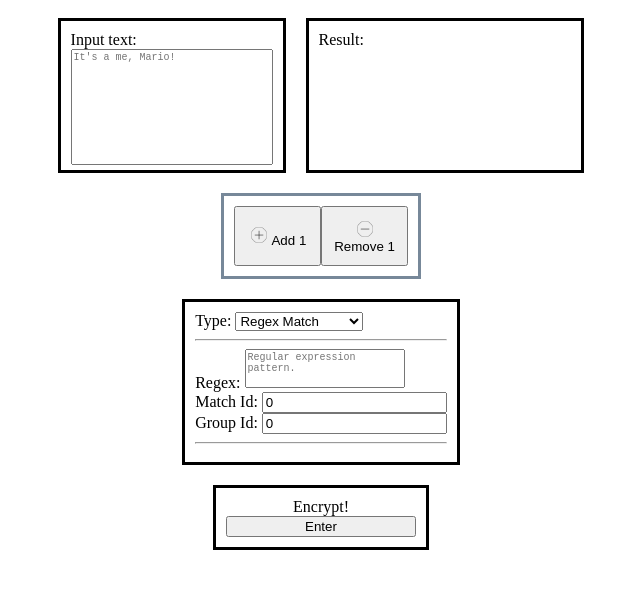
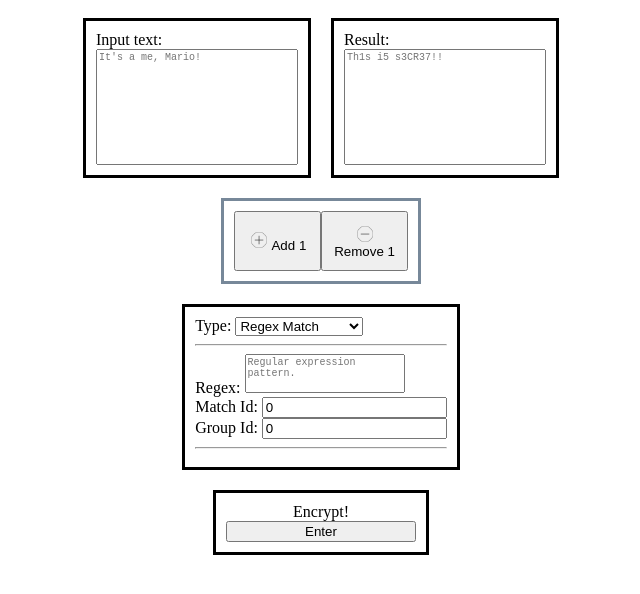
Before and after one commit to MarioChao/web_apps, a plain HTML site: page encryptions/index.html in a window 1280 px wide. Shown: the whole page, without its empty margins (319-959 px from the left). Drawn offline with Linux system fonts and the light colour scheme.

Commit message:
Changed result to a textarea

```diff
--- a/encryptions/index.html
+++ b/encryptions/index.html
@@ -24,7 +24,7 @@
         <!-- Input / Output -->
         <div class="flex-container">
             <!-- Input -->
-            <div style="padding-bottom: 5px;">
+            <div>
                 <!-- Text Input -->
                 <label for="start-input-text">Input text:</label>
                 <br>
@@ -33,11 +33,11 @@
             </div>
 
             <!-- Output -->
-            <!--  overflow solution: stack-overflow 11599859 -->
-            <div style="width: 20%; overflow-wrap: break-word;">
-                <span>Result:</span>
+            <div>
+                <!-- Text Output -->
+                <label for="final-output-result">Result:</label>
                 <br>
-                <span id="final-output-result"></span>
+                <textarea id="final-output-result" readonly placeholder="Th1s i5 s3CR37!!" rows="10" cols="30" style="font-size: small;"></textarea>
             </div>
         </div>
 
```
Also changed, not shown: 1 other file.
